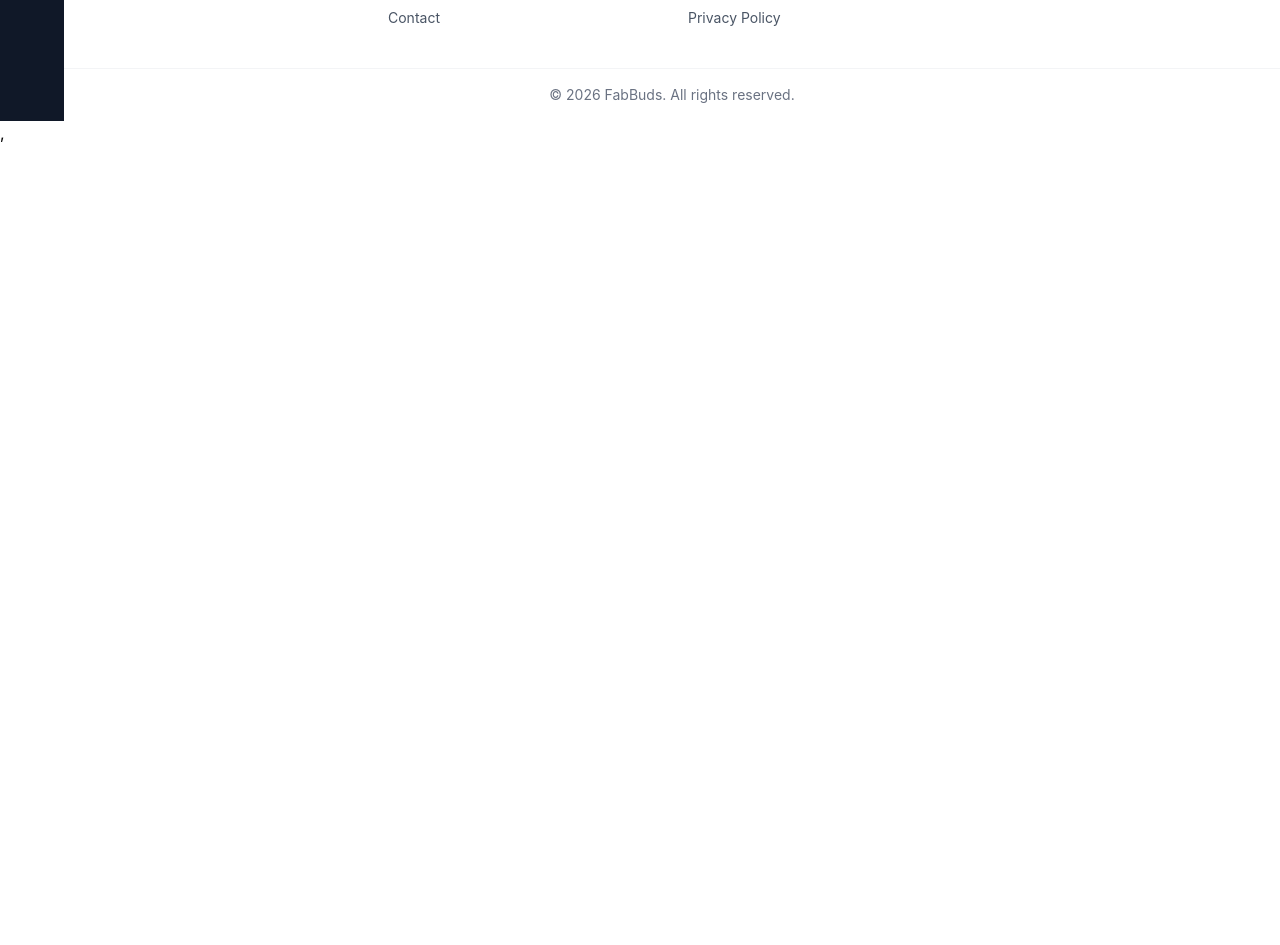
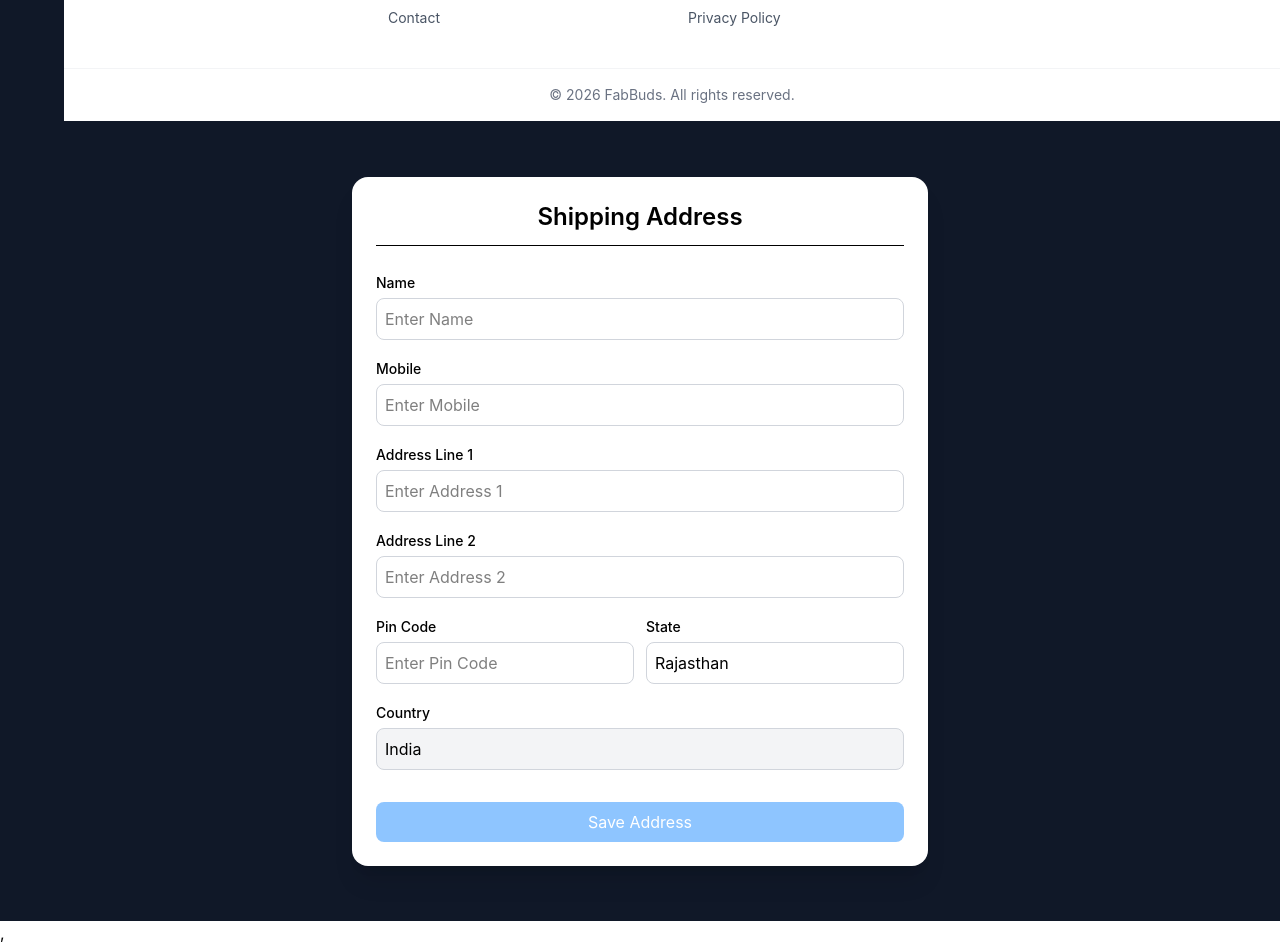
Before and after one commit to ishan142007/fabBuds, a React app in the folder frontend/: page /Cart in a window 1280 px wide. Shown: the part 1025-1970 px from the top of the page. Before the commit the page ends 1170 px from the top, so only its background shows below. Built offline with nearby package versions, Linux system fonts and the light colour scheme; no server answers; the HTML template or start-up script is replaced by a standard one.

Commit message:
some changes

```diff
--- a/frontend/src/App.jsx
+++ b/frontend/src/App.jsx
@@ -14,6 +14,7 @@ import Productform from './components/Cart/productform'
 import CartPage from './components/Cart/Cart'
 import Sidebar from './components/auth/Sidebar'
 import Rout from './Rout'
+import Address from './components/Cart/Addressform'
 
 
 
@@ -30,6 +31,7 @@ function App() {
 
 
    <Rout/>
+   <Address/>
 
     </>
 
--- /dev/null
+++ b/frontend/src/components/Cart/Addressform.jsx
@@ -0,0 +1,106 @@
+import { useState } from "react";
+import { useNavigate } from "react-router-dom";
+
+export default function Address() {
+
+  const navigate = useNavigate();
+
+  const [form, setForm] = useState({
+    name: "",
+    mobile: "",
+    address1: "",
+    address2: "",
+    pincode: "",
+    state: "Rajasthan",
+    country: "India"
+  });
+
+  const handleChange = (e) => {
+    setForm({ ...form, [e.target.name]: e.target.value });
+  };
+
+  const handleSave = () => {
+    navigate("/summary", { state: form });
+  };
+
+  return (
+    <div className="min-h-screen bg-gray-900 text-white flex items-center justify-center px-4">
+
+      <div className="w-full max-w-xl bg-white text-black rounded-2xl shadow-xl p-6">
+
+        <h2 className="text-2xl font-semibold text-center border-b pb-3 mb-6">
+          Shipping Address
+        </h2>
+
+        <div className="grid grid-cols-1 gap-4">
+
+          <div>
+            <label className="text-sm font-medium">Name</label>
+            <input
+              type="text"name="name" onChange={handleChange} placeholder="Enter Name"
+              className="w-full mt-1 p-2 border border-gray-300 rounded-lg focus:outline-none focus:border-black"
+            />
+          </div>
+
+          <div>
+            <label className="text-sm font-medium">Mobile</label>
+            <input
+              type="text" name="mobile"onChange={handleChange}placeholder="Enter Mobile"
+              className="w-full mt-1 p-2 border border-gray-300 rounded-lg focus:outline-none focus:border-black"
+            />
+          </div>
+
+          <div>
+            <label className="text-sm font-medium">Address Line 1</label>
+            <input
+              type="text"name="address1"onChange={handleChange}placeholder="Enter Address 1"
+              className="w-full mt-1 p-2 border border-gray-300 rounded-lg focus:outline-none focus:border-black"
+            />
+          </div>
+
+          <div>
+            <label className="text-sm font-medium">Address Line 2</label>
+            <input
+              type="text"name="address2"onChange={handleChange}placeholder="Enter Address 2"
+              className="w-full mt-1 p-2 border border-gray-300 rounded-lg focus:outline-none focus:border-black"
+            />
+          </div>
+
+          <div className="grid grid-cols-2 gap-3">
+            <div>
+              <label className="text-sm font-medium">Pin Code</label>
+              <input
+                type="text" name="pincode" onChange={handleChange} placeholder="Enter Pin Code"
+                className="w-full mt-1 p-2 border border-gray-300 rounded-lg focus:outline-none focus:border-black"
+              />
+            </div>
+
+            <div>
+              <label className="text-sm font-medium">State</label>
+              <input
+                type="text" name="state" defaultValue="Rajasthan"onChange={handleChange}
+                className="w-full mt-1 p-2 border border-gray-300 rounded-lg focus:outline-none focus:border-black"
+              />
+            </div>
+          </div>
+
+          <div>
+            <label className="text-sm font-medium">Country</label>
+            <input
+              type="text"name="country" defaultValue="India" onChange={handleChange}
+              className="w-full mt-1 p-2 border border-gray-300 rounded-lg bg-gray-100"
+            />
+          </div>
+
+          <button
+            onClick={handleSave}
+            className="mt-4 w-full bg-blue-300 text-white py-2 rounded-lg hover:bg-blue-500 transition"
+          >
+            Save Address
+          </button>
+
+        </div>
+      </div>
+    </div>
+  );
+}
--- a/frontend/src/components/Cart/Cart.jsx
+++ b/frontend/src/components/Cart/Cart.jsx
@@ -12,8 +12,26 @@ export default function CartPage() {
   const [Name, setName] = useState("")
   const [productId, setProductId] = useState("");
   const [qty, setQty] = useState(1);
+  const[totalprice,settotalprice]=useState(0);
 const token=localStorage.getItem("token")
   const API = " http://localhost:3000/api/cart";
+  const handleprice = async () =>{
+    try {
+      const res=await axios.post(API + "/totalprice",{
+
+      },{
+        headers:{
+          Authorization:`Bearer ${token}`
+        }
+      });
+      // console.log(res.data.totalprice)
+      settotalprice(res.data.totalprice)
+    } catch (error) {
+      console.log("error")
+
+    }
+
+  }
   const getCart = async () => {
     try {
       const res = await axios.get(API , {
@@ -87,7 +105,11 @@ const token=localStorage.getItem("token")
 
   useEffect(() => {
     getCart();
+
   }, []);
+  useEffect(()=>{
+    handleprice();
+  },[cart])
 
   return (
     <div className="p-5 bg-gray-100 min-h-screen rounded-2xl">
@@ -150,16 +172,19 @@ const token=localStorage.getItem("token")
           </button>
 
         )}
+        <div>
+          <div>Total Amount: {totalprice}</div>
 
         {cart?.item?.length > 0 && (
           <button
-            onClick={""}
-            className="bg-red-500 text-white px-3 py-1 mt-3 rounded-2xl"
+          onClick={""}
+          className="bg-red-500 text-white px-3  py-1 mt-3 rounded-2xl"
           >
             Order
           </button>
 
-        )}
+          )}
+          </div>
       </div>
 
    </div>
```
